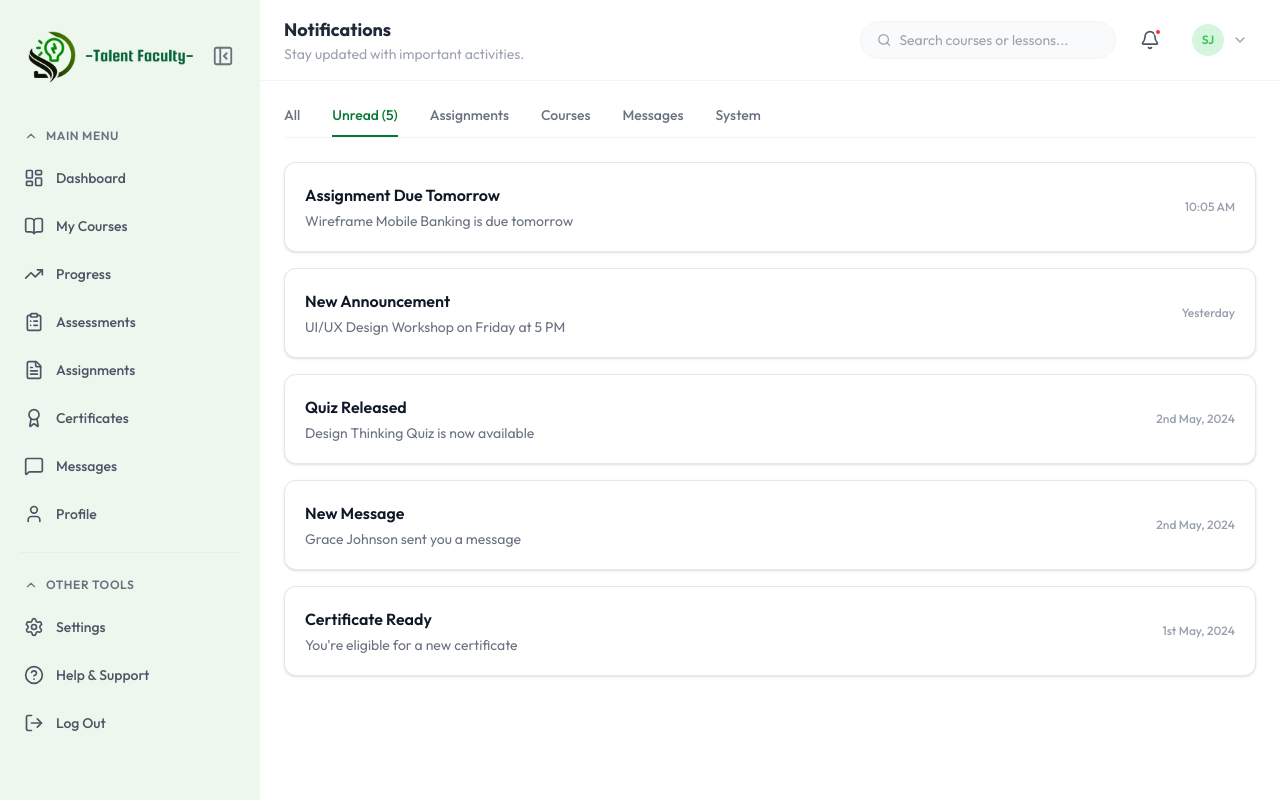
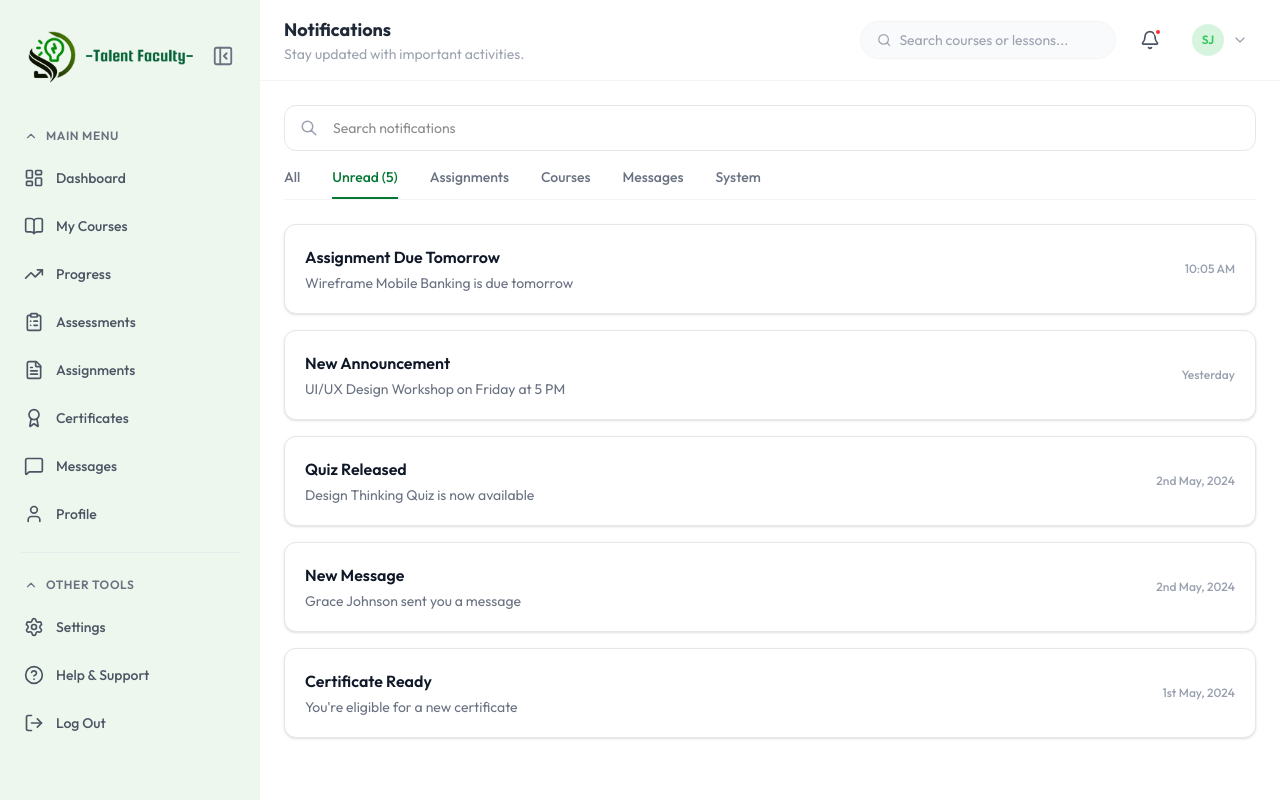
Before and after one commit to Trueminds-Innovations-Ltd/talent_faculty_frontend_v1, a React (Vite) app: page /notifications in a window 1280 px wide. Built offline with nearby package versions, Linux system fonts and the light colour scheme.

Commit message:
fix:feat-implement authentication flow pages including signup steps, login, and notification components

```diff
--- a/src/components/layout/AuthLayout.tsx
+++ b/src/components/layout/AuthLayout.tsx
@@ -56,7 +56,7 @@ const AuthLayout: React.FC<AuthLayoutProps> = ({
       </div>
 
       {/* Right Panel - Form */}
-      <div className="flex-1 bg-[#E6F4EA] min-h-screen lg:min-h-0 lg:h-full overflow-y-auto">
+      <div className="flex-1 bg-[#E6F4EA] min-h-screen   lg:h-screen overflow-y-auto">
         {/* Desktop toggle - shown only on large screens */}
         {showToggle && (
           <div className="hidden lg:flex justify-center pt-10 pb-6">
--- a/src/pages/auth/Login.tsx
+++ b/src/pages/auth/Login.tsx
@@ -16,10 +16,10 @@ export default function Login() {
   }
 
   return (
-    <div className="flex flex-col lg:flex-row min-h-screen ">
+    <div className="flex flex-col lg:flex-row min-h-screen">
 
       {/* Left Panel - Green Gradient */}
-      <div className=" lg:w-[42%] xl:w-[40%] h-full lg:flex lg:h-screen relative overflow-hidden bg-primary-dark">
+      <div className="lg:w-[42%] xl:w-[40%] lg:flex lg:min-h-screen relative overflow-hidden bg-primary-dark">
         {/* Content */}
 
         {/* Tab Toggle */}
@@ -27,7 +27,7 @@ export default function Login() {
           <div className="inline-flex bg-white/10 backdrop-blur-sm rounded-full p-1">
             <button
               onClick={() => setActiveTab('signin')}
-              className={`rounded-full px-6 py-2 text-sm font-semibold transition-all duration-200 ${activeTab === 'signin'
+              className={`rounded-full px-6 py-2 text-sm  transition-all duration-200 ${activeTab === 'signin'
                 ? 'bg-white text-primary-dark shadow-md'
                 : 'text-white hover:bg-[#057834]/5'
                 }`}
@@ -36,7 +36,7 @@ export default function Login() {
             </button>
             <Link
               to="/signup"
-              className="rounded-full px-6 py-2 text-sm font-semibold text-white hover:bg-[#057834]/5 transition-all duration-200"
+              className="rounded-full px-6 py-2 text-sm  text-white hover:bg-[#057834]/5 transition-all duration-200"
             >
               Sign Up
             </Link>
@@ -66,15 +66,15 @@ export default function Login() {
       </div>
 
       {/* Right Panel - Form */}
-      <div className="flex-1 flex flex-col items-center h-screen justify-center bg-[#E6F4EA] px-6 py-12 sm:px-12">
-        <div className="w-full max-w-md">
+      <div className="flex-1 flex flex-col items-center lg:min-h-screen justify-center bg-[#E6F4EA] px-6 py-12 sm:px-12">
+        <div className="w-full max-w-md ">
 
           {/* Tab Toggle */}
           <div className=" md:justify-center hidden lg:flex mb-10">
             <div className="inline-flex items-center rounded-full border border-[#34C759]/30 bg-white p-1 shadow-sm">
               <button
                 onClick={() => setActiveTab('signin')}
-                className={`rounded-full px-6 py-2 text-sm font-semibold transition-all duration-200 ${activeTab === 'signin'
+                className={`rounded-full px-6 py-2 text-sm  transition-all duration-200 ${activeTab === 'signin'
                   ? 'bg-primary-dark text-white shadow-md'
                   : 'text-primary-dark hover:bg-primary-dark/5'
                   }`}
@@ -83,7 +83,7 @@ export default function Login() {
               </button>
               <Link
                 to="/signup"
-                className="rounded-full px-6 py-2 text-sm font-semibold text-primary-dark hover:bg-[#34C759]/5 transition-all duration-200"
+                className="rounded-full px-6 py-2 text-sm text-primary-dark hover:bg-[#34C759]/5 transition-all duration-200"
               >
                 Sign Up
               </Link>
--- a/src/pages/auth/Signup1.tsx
+++ b/src/pages/auth/Signup1.tsx
@@ -89,14 +89,14 @@ export default function Signin() {
             <div className="inline-flex items-center rounded-full border border-[#34C759]/30 bg-white p-1 shadow-sm">
               <Link
                 to="/login"
-                className="rounded-full px-6 py-2 text-sm font-semibold text-primary-dark hover:bg-[#34C759]/5 transition-all duration-200"
+                className="rounded-full px-6 py-2 text-sm  text-primary-dark hover:bg-[#34C759]/5 transition-all duration-200"
               >
                 Sign In
               </Link>
 
               <button
                 onClick={() => setActiveTab('signin')}
-                className={`rounded-full px-6 py-2 text-sm font-semibold transition-all duration-200 ${activeTab === 'signup'
+                className={`rounded-full px-6 py-2 text-sm  transition-all duration-200 ${activeTab === 'signup'
                   ? 'bg-primary-dark text-white shadow-md'
                   : 'text-primary-dark hover:bg-primary-dark/5'
                   }`}
--- a/src/pages/auth/Signup10.tsx
+++ b/src/pages/auth/Signup10.tsx
@@ -1,4 +1,4 @@
-import React from "react";
+
 import { ThemeColors } from "../../components/ThemeColors";
 
 export default function Signup10() {
--- a/src/pages/auth/Signup3.tsx
+++ b/src/pages/auth/Signup3.tsx
@@ -1,4 +1,4 @@
-import { useState } from 'react'
+
 import { Link } from 'react-router-dom'
 import { ThemeColors } from "../../components/ThemeColors";
 import AuthLayout from '../../components/layout/AuthLayout';
@@ -39,12 +39,12 @@ export default function Signup3() {
   )
   return (
 
-    <main className="flex flex-col w-full  min-h-screen">
+    <main className="flex flex-col w-full md:justify-center  min-h-screen">
 
       {/* Right Form Section */}
-      <AuthLayout leftPanelContent={leftPanelContent} activeToggle="signup">
+      <AuthLayout leftPanelContent={leftPanelContent} activeToggle="signup" >
         {/* Main Card Content */}
-        <div className="w-full    flex flex-col justify-center items-center">
+        <div className="w-full    flex flex-col justify-center md:items-center">
           <h2 style={{ color: ThemeColors.neutralCoalblack }} className="text-xl md:text-2xl lg:text-3xl font-bold mb-3">
             Check your inbox
           </h2>
--- a/src/pages/student/Messages.tsx
+++ b/src/pages/student/Messages.tsx
@@ -24,7 +24,6 @@ export default function Messages() {
   const [isMobileChatView, setIsMobileChatView] = useState<boolean>(false);
   const [mobileSidebarOpen, setMobileSidebarOpen] = useState<boolean>(false);
 
-  const [searchQuery, setSearchQuery] = useState<string>("");
   const [messageSearchQuery, setMessageSearchQuery] = useState<string>("");
   const [messageInput, setMessageInput] = useState<string>("");
 
@@ -81,6 +80,15 @@ export default function Messages() {
 
   const activeChatData = chatList.find((c) => c.id === activeChatId) || chatList[0];
 
+  const filteredChatList = chatList.filter((chat) => {
+    if (messageSearchQuery.trim() === "") return true;
+    const query = messageSearchQuery.toLowerCase();
+    return (
+      chat.name.toLowerCase().includes(query) ||
+      chat.preview.toLowerCase().includes(query)
+    );
+  });
+
   const handleSelectChat = (id: number) => {
     setActiveChatId(id);
     setIsMobileChatView(true);
@@ -130,15 +138,14 @@ export default function Messages() {
               </div>
 
               <div className="flex-1 overflow-y-auto">
-                {chatList.map((chat) => (
+                {filteredChatList.map((chat) => (
                   <div
                     key={chat.id}
                     onClick={() => handleSelectChat(chat.id)}
-                    className={`flex items-start gap-3 p-4 cursor-pointer transition-colors ${
-                      activeChatId === chat.id
+                    className={`flex items-start gap-3 p-4 cursor-pointer transition-colors ${activeChatId === chat.id
                         ? "bg-[#F2FBF5]"
                         : "hover:bg-gray-50"
-                    }`}
+                      }`}
                   >
                     <img src={chat.avatar} alt={chat.name} className="w-12 h-12 rounded-full object-cover shrink-0" />
                     <div className="flex-1 min-w-0">
@@ -187,11 +194,10 @@ export default function Messages() {
                         <img src={activeChatData.avatar} alt="avatar" className="w-8 h-8 rounded-full mb-1" />
                       )}
                       <div
-                        className={`px-5 py-3 rounded-2xl text-sm ${
-                          msg.sender === "me"
+                        className={`px-5 py-3 rounded-2xl text-sm ${msg.sender === "me"
                             ? "bg-[#FFF4ED] text-gray-800 rounded-br-sm"
                             : "bg-[#F3F4F6] text-gray-800 rounded-bl-sm"
-                        }`}
+                          }`}
                       >
                         {msg.text}
                       </div>
--- a/src/pages/student/Notifications.tsx
+++ b/src/pages/student/Notifications.tsx
@@ -104,6 +104,23 @@ export default function Notifications() {
         {/* Main Content Area */}
         <div className="flex-1 flex flex-col overflow-y-auto px-4 sm:px-6 py-6 bg-white">
 
+          {/* Search Bar */}
+          <div className="relative mb-4 shrink-0">
+            <span className="absolute left-4 top-1/2 -translate-y-1/2 text-gray-400">
+              <svg width="18" height="18" fill="none" viewBox="0 0 24 24" stroke="currentColor">
+                <path strokeLinecap="round" strokeLinejoin="round" strokeWidth="2" d="M21 21l-6-6m2-5a7 7 0 11-14 0 7 7 0 0114 0z" />
+              </svg>
+            </span>
+            <input
+              type="text"
+              value={searchQuery}
+              onChange={(e) => setSearchQuery(e.target.value)}
+              placeholder="Search notifications"
+              style={{ color: ThemeColors.neutralCoalblack }}
+              className="w-full pl-12 pr-4 py-3 bg-white border border-gray-200 rounded-xl text-sm text-neutral-900 focus:outline-none focus:ring-1 focus:ring-[#057834]"
+            />
+          </div>
+
           <div className="flex items-center gap-6 sm:gap-8 border-b border-gray-100 mb-6 text-sm overflow-x-auto no-scrollbar whitespace-nowrap shrink-0">
             {["All", `Unread (${unreadCount})`, "Assignments", "Courses", "Messages", "System"].map((tab) => {
               const tabName = tab.split(" ")[0];
@@ -116,11 +133,10 @@ export default function Notifications() {
                   style={{
                     color: isActive ? ThemeColors.primaryGreen : undefined,
                   }}
-                  className={`pb-3 font-medium transition-colors relative shrink-0 ${
-                    isActive
+                  className={`pb-3 font-medium transition-colors relative shrink-0 ${isActive
                       ? "text-[#057834]"
                       : "text-gray-500 hover:text-gray-800"
-                  }`}
+                    }`}
                 >
                   {tab}
                   {isActive && (
```
